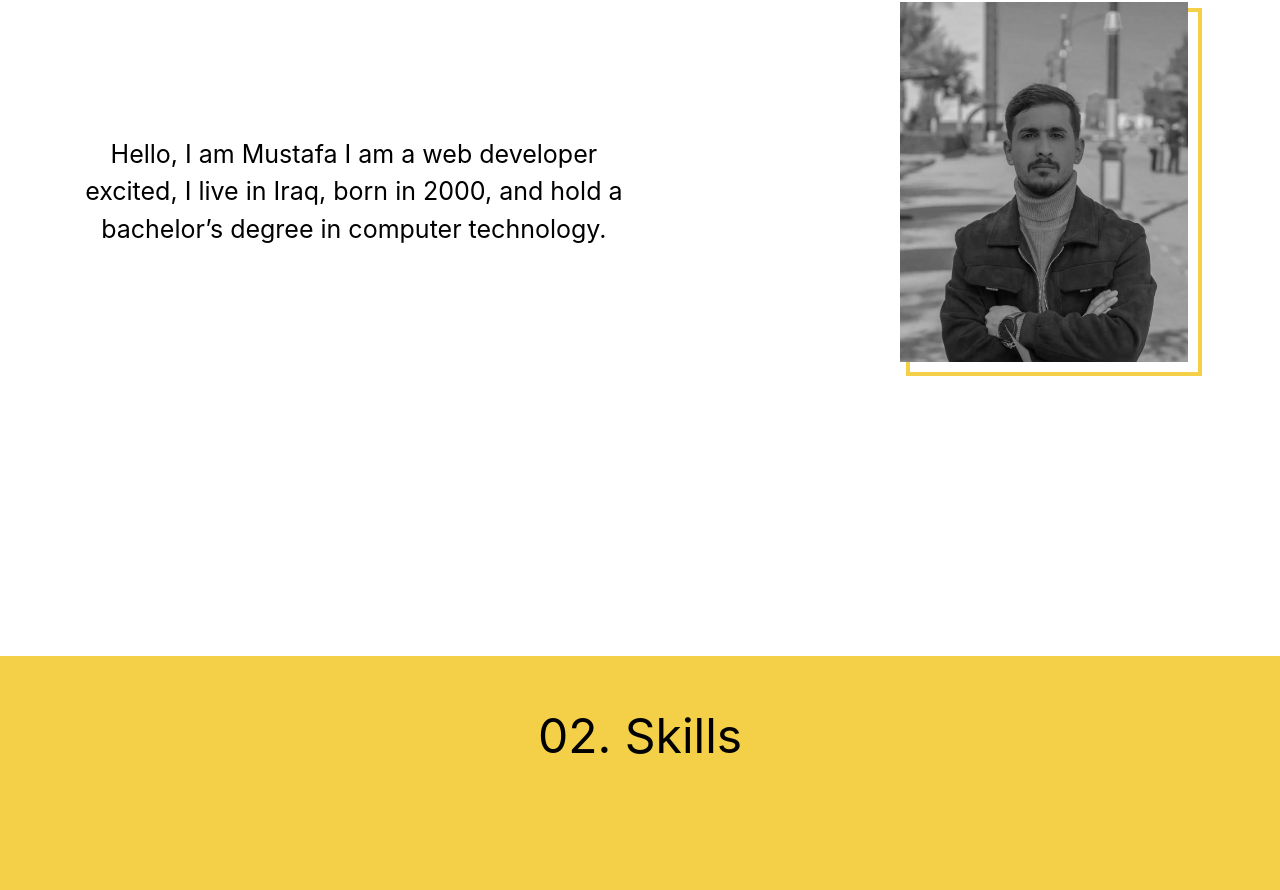
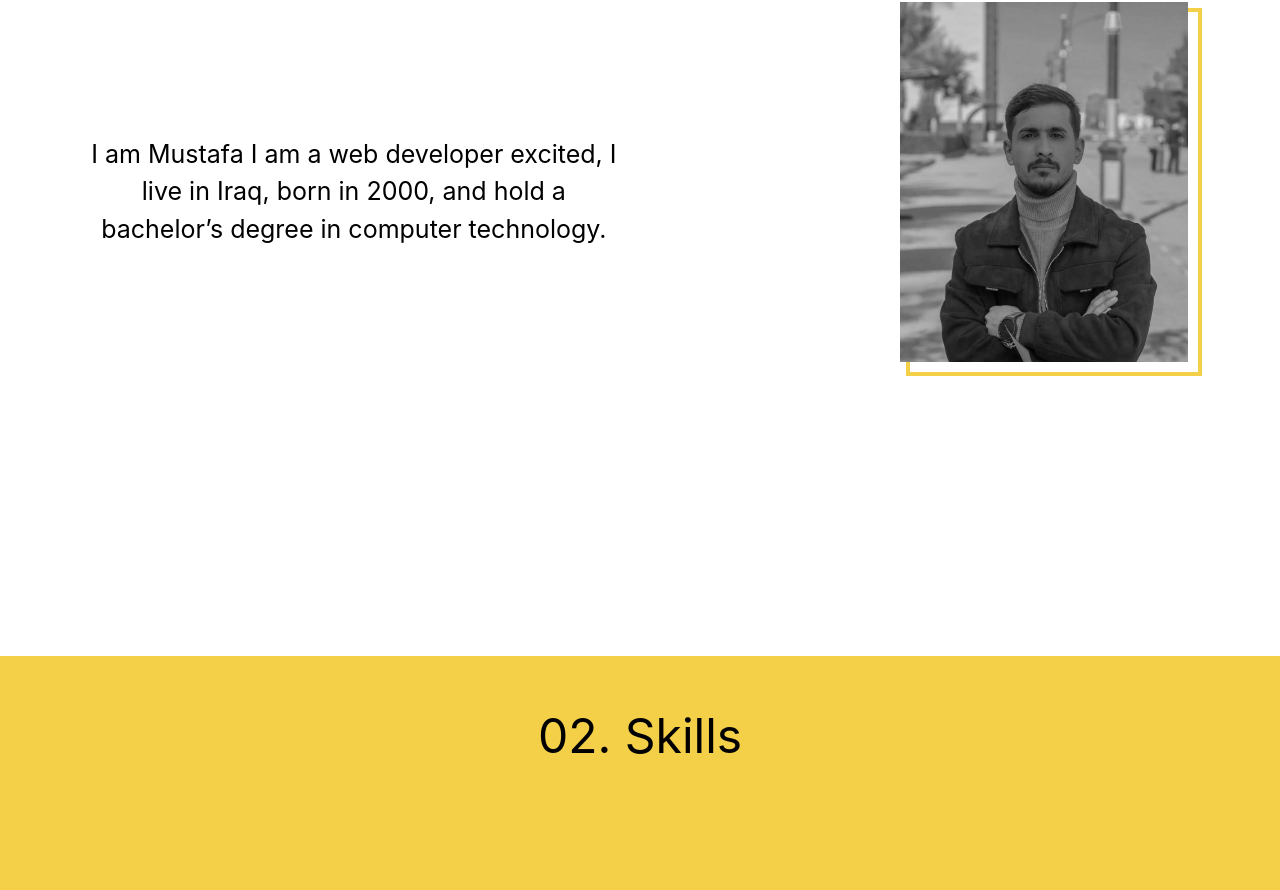
Before and after one commit to Mustafa88A/my-wepsite, a React (Create React App) app: page / in a window 1280 px wide. Shown: the part 944-1834 px from the top of the page. Built offline with nearby package versions, Linux system fonts and the light colour scheme.

Commit message:
Change about text

```diff
--- a/src/components/About.jsx
+++ b/src/components/About.jsx
@@ -17,8 +17,8 @@ function About() {
         <div className="SectionAbout">
           <div>
             <p className="md:w-8/12">
-              Hello, I am Mustafa I am a web developer excited, I live in Iraq,
-              born in 2000, and hold a bachelor’s degree in computer technology.
+              I am Mustafa I am a web developer excited, I live in Iraq, born in
+              2000, and hold a bachelor’s degree in computer technology.
             </p>
           </div>
         </div>
--- a/src/components/HomePage.jsx
+++ b/src/components/HomePage.jsx
@@ -3,7 +3,6 @@ import Cards from "./Cards";
 import SectionOne from "./SectionOne";
 import Skills from "./Skills";
 import Contact from "./Contact";
-// import Navbar from "./Navbar";
 
 function HomePage() {
   return (
```
